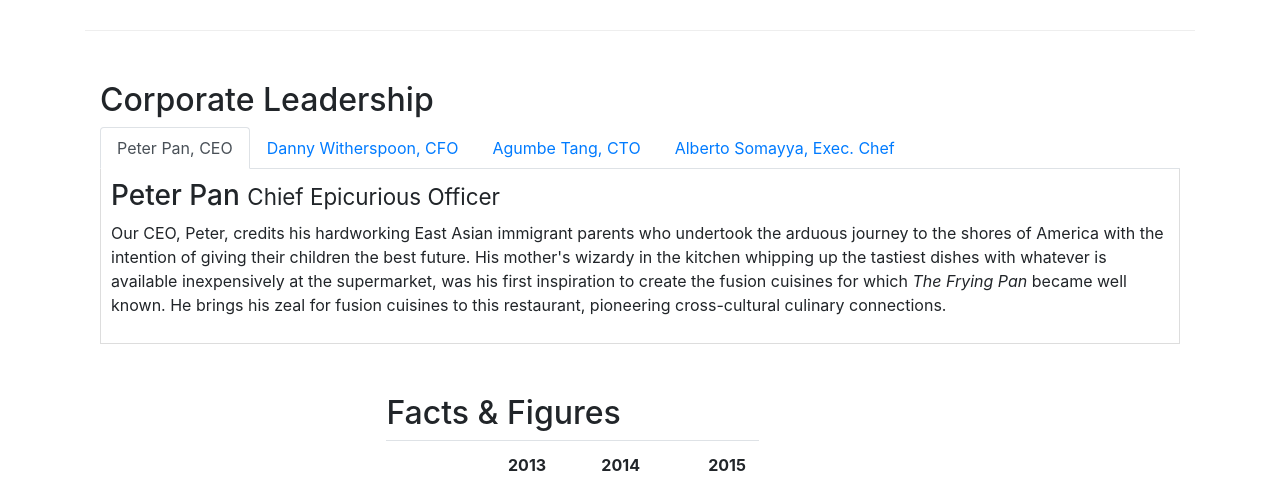
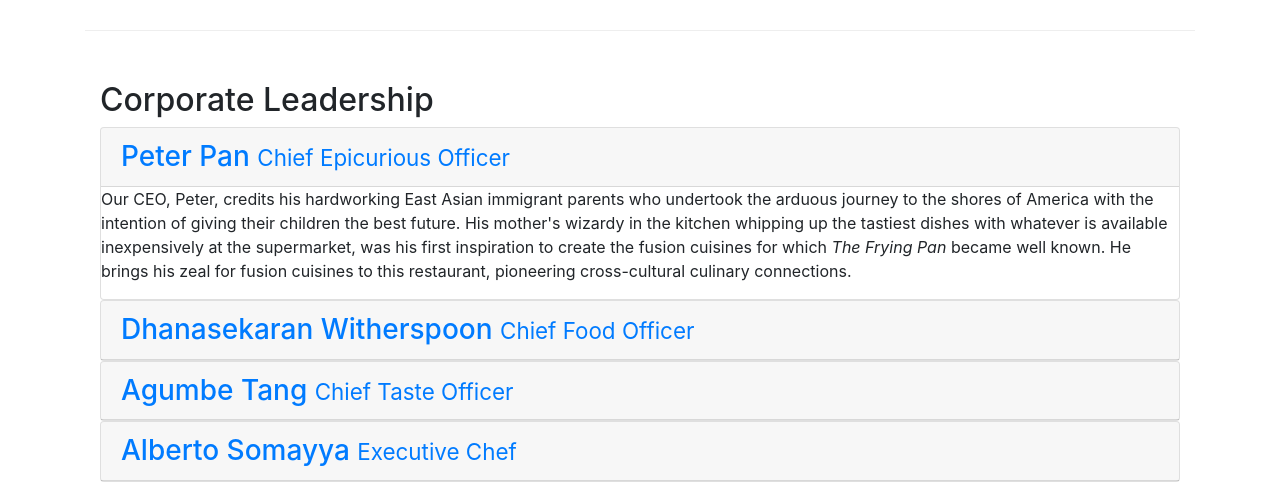
Before and after one commit to matthias61984/conFusion, a website: page aboutus.html in a window 1280 px wide. Shown: the part 880-1367 px from the top of the page. Drawn offline with nearby package versions, Linux system fonts and the light colour scheme.

Commit message:
Accordion

```diff
--- a/aboutus.html
+++ b/aboutus.html
@@ -92,39 +92,51 @@
           <div class="row row-content">
             <div class="col-12">
               <h2>Corporate Leadership</h2>
-                <ul class="nav nav-tabs">
-                  <li class="nav-item">
-                    <a class="nav-link active" href="#peter" role="tab" data-toggle="tab">Peter Pan, CEO</a>
-                  </li>
-                  <li class="nav-item">
-                    <a class="nav-link" href="#danny" role="tab" data-toggle="tab">Danny Witherspoon, CFO</a>
-                  </li>
-                  <li class="nav-item">
-                    <a class="nav-link" href="#agumbe"role="tab" data-toggle="tab">Agumbe Tang, CTO</a>
-                  </li>
-                  <li class="nav-item">
-                    <a class="nav-link" href="#alberto" role="tab" data-toggle="tab">Alberto Somayya, Exec. Chef</a>
-                  </li>
-                </ul>
-                <div class="tab-content">
-                  <div role="tabpanel" class="tab-pane fade show active" id="peter">
-                    <h3>Peter Pan <small>Chief Epicurious Officer</small></h3>
+              <div id="accordion" role="tablist">
+                <div class="card">
+                  <div class="card-header" role="tab" id="peterhead">
+                    <h3 class="mb-0"><a data-toggle="collapse" data-parent="#accordion" href="#peter">Peter Pan <small>Chief Epicurious Officer</small></a></h3>
+                  </div>
+                  <div role="tabpanel" class="collapse show" id="peter">
+                    <div class="card-block">
                       <p class="hidden-xs-down">Our CEO, Peter, credits his hardworking East Asian immigrant parents who undertook the arduous journey to the shores of America with the intention of giving their children the best future. His mother's wizardy in the kitchen whipping up the tastiest dishes with whatever is available inexpensively at the supermarket, was his first inspiration to create the fusion cuisines for which <em>The Frying Pan</em> became well known. He brings his zeal for fusion cuisines to this restaurant, pioneering cross-cultural culinary connections.</p>
                     </div>
-                  <div role="tabpanel" class="tab-pane fade" id="danny">
-                    <h3>Dhanasekaran Witherspoon <small>Chief Food Officer</small></h3>
+                  </div>
+                </div>
+                <div class="card">
+                  <div class="card-header" role="tab" id="dannyhead">
+                    <h3 class="mb-0"><a class="collapsed" data-toggle="collapse" data-parent="#accordion" href="#danny">Dhanasekaran Witherspoon <small>Chief Food Officer</small></a></h3>
+                  </div>
+                  <div role="tabpanel" class="collapse" id="danny">
+                    <div class="card-block">
                       <p class="hidden-xs-down">Our CFO, Danny, as he is affectionately referred to by his colleagues, comes from a long established family tradition in farming and produce. His experiences growing up on a farm in the Australian outback gave him great appreciation for varieties of food sources. As he puts it in his own words, <em>Everything that runs, wins, and everything that stays, pays!</em></p>
                     </div>
-                  <div role="tabpanel" class="tab-pane fade" id="agumbe">
-                    <h3>Agumbe Tang <small>Chief Taste Officer</small></h3>
+                  </div>
+                </div>
+                <div class="card">
+                  <div class="card-header" role="tab" id="agumbehead">
+                    <h3 class="mb-0"><a class="collapsed" data-toggle="collapse" data-parent="#accordion" href="#agumbe">Agumbe Tang <small>Chief Taste Officer</small></a></h3>
+                  </div>
+                  <div role="tabpanel" class="collapse" id="agumbe">
+                    <div class="card-block">
                       <p class="hidden-xs-down">Blessed with the most discerning gustatory sense, Agumbe, our CTO, personally ensures that every dish that we serve meets his exacting tastes. Our chefs dread the tongue lashing that ensues if their dish does not meet his exacting standards. He lives by his motto, <em>You click only if you survive my lick.</em></p>
                     </div>
-                  <div role="tabpanel" class="tab-pane fade" id="alberto">
-                    <h3>Alberto Somayya <small>Executive Chef</small></h3>
+                  </div>
+                </div>
+                <div class="card">
+                  <div class="card-header" role="tab" id="albertohead">
+                    <h3 class="mb-0"><a class="collapsed" data-toggle="collapse" data-parent="#accordion" href="#alberto">Alberto Somayya <small>Executive Chef</small></a></h3>
+                  </div>
+                  <div role="tabpanel" class="collapse" id="alberto">
+                    <div class="card-block">
                       <p class="hidden-xs-down">Award winning three-star Michelin chef with wide International experience having worked closely with whos-who in the culinary world, he specializes in creating mouthwatering Indo-Italian fusion experiences. He says, <em>Put together the cuisines from the two craziest cultures, and you get a winning hit! Amma Mia!</em></p>
                     </div>
                   </div>
                 </div>
+              </div>
+            </div>
+          </div>
+
         <div class="row row-content">
          <div class="col-12 col-sm-9">
            <h2>Facts &amp; Figures</h2>
```
Lines whose indentation alone changed are shown as unchanged.
